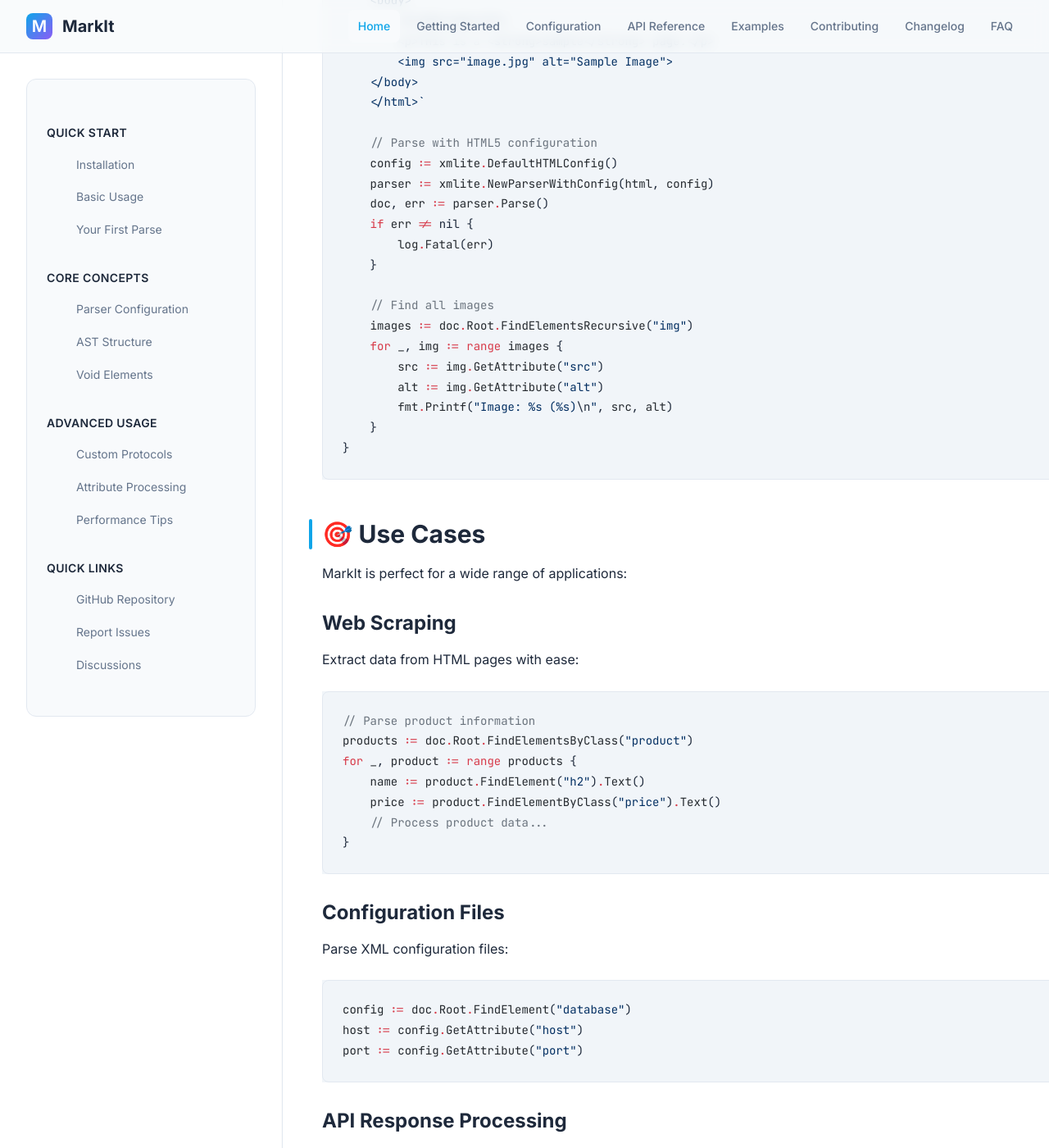
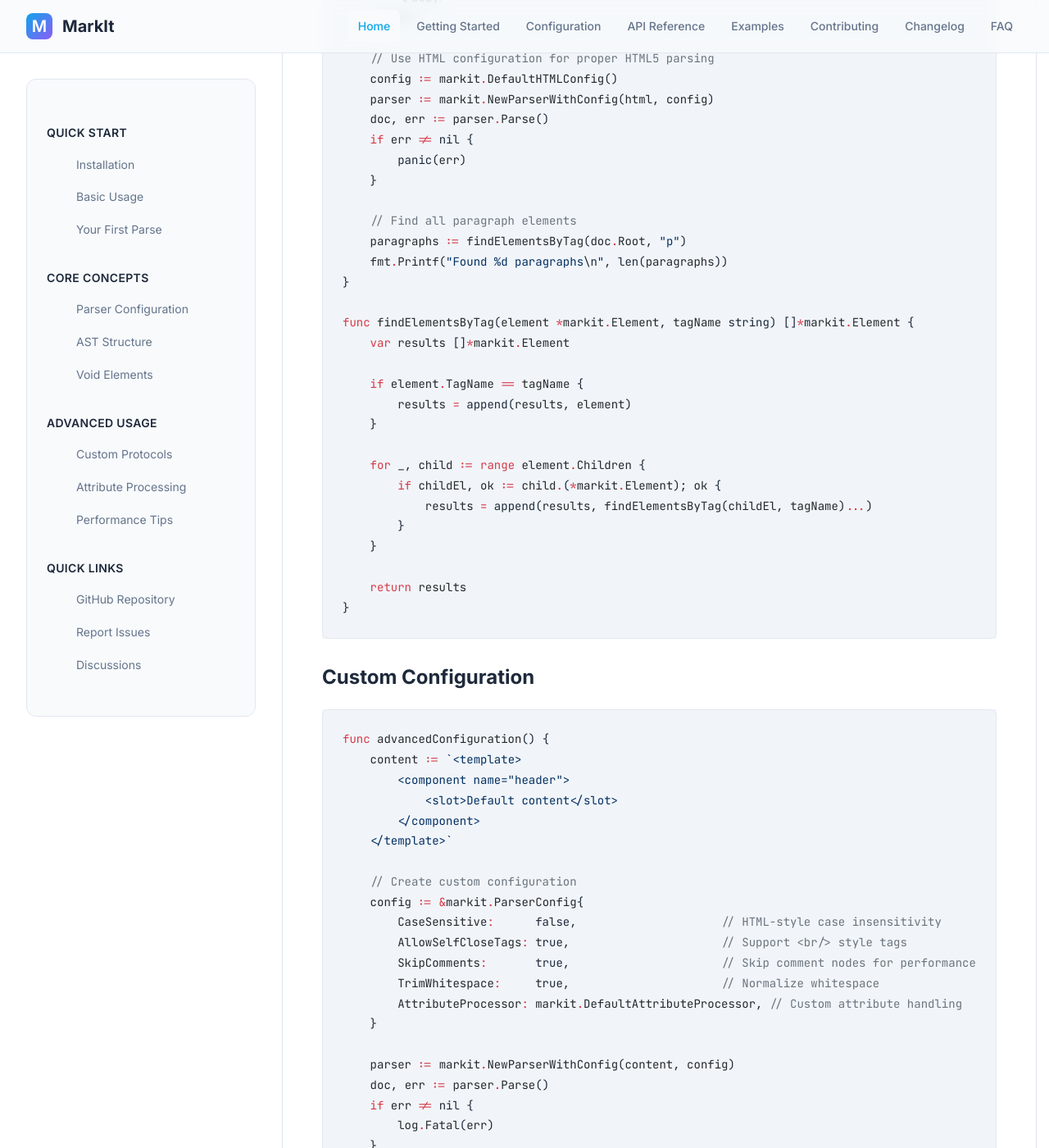
Before and after one commit to khicago/markit, a Jekyll site: the page built from docs/index.md, in a window 1280 px wide and 1400 px high, scrolled down 2754 px. Shown: the whole window at 82% size. Built offline with Jekyll 4.4.1, drawn with Linux system fonts in a browser that asks for light colours; some of the changed text lies outside the part shown.

Commit message:
docs: update xmlite references to markit in documentation
- Update package imports from github.com/khicago/xmlite to github.com/khicago/markit

- Update function calls from xmlite.* to markit.*

- Update GitHub repository URLs and links

- Modernize index.md with new branding and improved structure

All documentation now consistently uses the new markit package name.

````diff
--- a/docs/index.md
+++ b/docs/index.md
@@ -1,42 +1,31 @@
 ---
 layout: default
-title: "MarkIt - Fast XML/HTML Parser for Go"
-description: "A high-performance, memory-efficient XML and HTML parser for Go with a simple API and extensive configuration options."
-keywords: "Go, XML, HTML, parser, AST, performance, memory-efficient, llm, ai"
+title: "MarkIt - Next-Generation Extensible Markup Parser"
+description: "Revolutionary markup parsing with configurable tag bracket protocols. Parse XML, HTML, and any custom markup format with a single, extensible parser."
+keywords: "markit, xml parser, html parser, go parser, extensible markup, tag protocols, llm, ai"
 author: "Khicago Team"
 ---
 
-# MarkIt Parser
+# MarkIt
 
-<div class="text-center mb-2">
-    <p style="font-size: 1.2rem; color: #666;">A fast, memory-efficient XML and HTML parser for Go</p>
-    <div style="margin: 2rem 0;">
-        <span class="badge badge-success">Go 1.19+</span>
-        <span class="badge badge-info">Zero Dependencies</span>
-        <span class="badge badge-warning">High Performance</span>
-    </div>
-</div>
+> **The Next-Generation Extensible Markup Parser for Go**
 
-## 🚀 Features
+Revolutionary markup parsing with configurable tag bracket protocols - Parse XML, HTML, and any custom markup format with a single, extensible parser.
 
-- **High Performance**: Optimized for speed and memory efficiency
-- **Zero Dependencies**: Pure Go implementation with no external dependencies
-- **Flexible Configuration**: Support for both XML and HTML parsing modes
-- **Rich AST**: Complete Abstract Syntax Tree with full node information
-- **Easy to Use**: Simple, intuitive API that's easy to learn and use
-- **Extensible**: Custom attribute processors and protocol matchers
-- **Well Tested**: Comprehensive test suite with 99.5% code coverage
-- **Production Ready**: Used in production environments
+[![Go Version](https://img.shields.io/badge/go-%3E%3D1.22-blue.svg)](https://golang.org/)
+[![Test Coverage](https://img.shields.io/badge/coverage-100%25-brightgreen.svg)](https://github.com/khicago/markit)
+[![Go Report Card](https://goreportcard.com/badge/github.com/khicago/markit)](https://goreportcard.com/report/github.com/khicago/markit)
+[![License](https://img.shields.io/badge/license-MIT-green.svg)](LICENSE)
 
-## 📦 Installation
+## 🚀 Quick Start
+
+### Installation
 
 ```bash
-go get github.com/khicago/xmlite
+go get github.com/khicago/markit
 ```
 
-## 🏃‍♂️ Quick Start
-
-### Basic XML Parsing
+### Basic Usage
 
 ```go
 package main
@@ -45,234 +34,199 @@ import (
     "fmt"
     "log"
 
-    "github.com/khicago/xmlite"
+    "github.com/khicago/markit"
 )
 
 func main() {
-    xml := `
-    <bookstore>
-        <book id="1" category="fiction">
-            <title>The Great Gatsby</title>
-            <author>F. Scott Fitzgerald</author>
-            <price currency="USD">12.99</price>
+    // XML content
+    xml := `<books>
+        <book id="1">
+            <title>The Go Programming Language</title>
+            <author>Alan Donovan</author>
         </book>
-    </bookstore>`
+    </books>`
 
-    // Parse with default XML configuration
-    parser := xmlite.NewParser(xml)
+    // Parse
+    parser := markit.NewParser(xml)
     doc, err := parser.Parse()
     if err != nil {
         log.Fatal(err)
     }
 
-    // Access the root element
-    root := doc.Root
-    fmt.Printf("Root element: %s\n", root.Name)
-
-    // Find book elements
-    books := root.FindElements("book")
-    for _, book := range books {
-        title := book.FindElement("title")
-        author := book.FindElement("author")
-        price := book.FindElement("price")
-
-        fmt.Printf("Book: %s by %s - %s %s\n",
-            title.Text(),
-            author.Text(),
-            price.GetAttribute("currency"),
-            price.Text())
-    }
+    // Access parsed content
+    fmt.Printf("Parsed %d root elements\n", len(doc.Children))
 }
 ```
 
-### HTML5 Parsing
+## 🌟 Key Features
+
+### Universal Markup Support
+Parse **XML**, **HTML**, and **custom markup** formats with one unified API.
+
+### Configurable Protocols
+Define your own bracket sequences: `<>`, `{{}}`, `[]`, or any custom delimiters.
+
+### High Performance
+- Zero-copy parsing for maximum speed
+- Memory-efficient token streaming
+- 100% test coverage
+
+### Developer-Friendly
+- Rich error reporting with line/column positions
+- Type-safe AST with visitor pattern
+- Comprehensive documentation
+
+## 📚 Usage Examples
+
+### HTML5 Document Parsing
 
 ```go
 package main
 
 import (
     "fmt"
-    "log"
-
-    "github.com/khicago/xmlite"
+    "github.com/khicago/markit"
 )
 
 func main() {
-    html := `
-    <!DOCTYPE html>
+    html := `<!DOCTYPE html>
     <html>
-    <head>
-        <title>My Page</title>
-        <meta charset="utf-8">
-    </head>
-    <body>
-        <h1>Welcome</h1>
-        <p>This is a <strong>sample</strong> page.</p>
-        <img src="image.jpg" alt="Sample Image">
-    </body>
+        <head><title>My Page</title></head>
+        <body>
+            <h1>Welcome</h1>
+            <p>Hello <strong>world</strong>!</p>
+            <br>
+            <img src="image.jpg" alt="Photo">
+        </body>
     </html>`
 
-    // Parse with HTML5 configuration
-    config := xmlite.DefaultHTMLConfig()
-    parser := xmlite.NewParserWithConfig(html, config)
+    // Use HTML configuration for proper HTML5 parsing
+    config := markit.DefaultHTMLConfig()
+    parser := markit.NewParserWithConfig(html, config)
+    doc, err := parser.Parse()
+    if err != nil {
+        panic(err)
+    }
+
+    // Find all paragraph elements
+    paragraphs := findElementsByTag(doc.Root, "p")
+    fmt.Printf("Found %d paragraphs\n", len(paragraphs))
+}
+
+func findElementsByTag(element *markit.Element, tagName string) []*markit.Element {
+    var results []*markit.Element
+
+    if element.TagName == tagName {
+        results = append(results, element)
+    }
+
+    for _, child := range element.Children {
+        if childEl, ok := child.(*markit.Element); ok {
+            results = append(results, findElementsByTag(childEl, tagName)...)
+        }
+    }
+
+    return results
+}
+```
+
+### Custom Configuration
+
+```go
+func advancedConfiguration() {
+    content := `<template>
+        <component name="header">
+            <slot>Default content</slot>
+        </component>
+    </template>`
+
+    // Create custom configuration
+    config := &markit.ParserConfig{
+        CaseSensitive:      false,                     // HTML-style case insensitivity
+        AllowSelfCloseTags: true,                      // Support <br/> style tags
+        SkipComments:       true,                      // Skip comment nodes for performance
+        TrimWhitespace:     true,                      // Normalize whitespace
+        AttributeProcessor: markit.DefaultAttributeProcessor, // Custom attribute handling
+    }
+
+    parser := markit.NewParserWithConfig(content, config)
     doc, err := parser.Parse()
     if err != nil {
         log.Fatal(err)
     }
 
-    // Find all images
-    images := doc.Root.FindElementsRecursive("img")
-    for _, img := range images {
-        src := img.GetAttribute("src")
-        alt := img.GetAttribute("alt")
-        fmt.Printf("Image: %s (%s)\n", src, alt)
-    }
+    // Process the parsed document
+    processTemplate(doc)
 }
 ```
 
-## 🎯 Use Cases
+### AST Traversal and Transformation
 
-MarkIt is perfect for a wide range of applications:
+```go
+// Custom visitor for extracting links
+type LinkExtractor struct {
+    Links []Link
+}
 
-### Web Scraping
-Extract data from HTML pages with ease:
-```go
-// Parse product information
-products := doc.Root.FindElementsByClass("product")
-for _, product := range products {
-    name := product.FindElement("h2").Text()
-    price := product.FindElementByClass("price").Text()
-    // Process product data...
+type Link struct {
+    URL  string
+    Text string
+}
+
+func (le *LinkExtractor) VisitElement(element *markit.Element) error {
+    if element.TagName == "a" {
+        href, hasHref := element.Attributes["href"]
+        if hasHref {
+            link := Link{URL: href}
+
+            // Extract text content
+            markit.Walk(doc.Root, func(node markit.Node) bool {
+                if element, ok := node.(*markit.Element); ok {
+                    fmt.Printf("Element: <%s>\n", element.TagName)
+                }
+                return true // Continue walking
+            })
+
+            le.Links = append(le.Links, link)
+        }
+    }
+    return nil
+}
+
+// Error handling with detailed information
+func handleParsingErrors(content string) {
+    parser := markit.NewParser(content)
+    doc, err := parser.Parse()
+
+    if err != nil {
+        if parseErr, ok := err.(*markit.ParseError); ok {
+            fmt.Printf("Parse error at line %d, column %d: %s\n",
+                parseErr.Line, parseErr.Column, parseErr.Message)
+        } else {
+            fmt.Printf("General error: %s\n", err.Error())
+        }
+        return
+    }
+
+    // Process successful parse result
+    fmt.Printf("Successfully parsed document with %d elements\n",
+        countElements(doc.Root))
 }
 ```
 
-### Configuration Files
-Parse XML configuration files:
-```go
-config := doc.Root.FindElement("database")
-host := config.GetAttribute("host")
-port := config.GetAttribute("port")
-```
+## 🔗 Links
 
-### API Response Processing
-Handle XML API responses:
-```go
-users := doc.Root.FindElements("user")
-for _, user := range users {
-    id := user.GetAttribute("id")
-    name := user.FindElement("name").Text()
-    email := user.FindElement("email").Text()
-}
-```
-
-### Template Processing
-Build template engines and content processors:
-```go
-// Process template variables
-variables := doc.Root.FindElementsRecursive("var")
-for _, v := range variables {
-    name := v.GetAttribute("name")
-    value := v.Text()
-    // Replace template variables...
-}
-```
-
-## 🔧 Configuration Options
-
-MarkIt provides flexible configuration options for different parsing needs:
-
-| Configuration | Best For | Features |
-|---------------|----------|----------|
-| `DefaultXMLConfig()` | XML documents | Strict parsing, case-sensitive |
-| `DefaultHTMLConfig()` | HTML documents | Void elements, case-insensitive |
-| Custom Config | Specific needs | Full control over parsing behavior |
-
-### Custom Configuration Example
-
-```go
-config := &xmlite.ParserConfig{
-    CaseSensitive:      false,
-    AllowSelfCloseTags: true,
-    SkipComments:       false,
-    VoidElements:       []string{"br", "hr", "img", "input"},
-    AttributeProcessor: xmlite.DefaultAttributeProcessor,
-}
-
-parser := xmlite.NewParserWithConfig(content, config)
-```
-
-## 📊 Performance
-
-MarkIt is designed for high performance:
-
-- **Memory Efficient**: Minimal memory allocation during parsing
-- **Fast Parsing**: Optimized tokenization and AST construction
-- **Scalable**: Handles large documents efficiently
-- **Concurrent Safe**: Safe for use in concurrent applications
-
-### Benchmark Results
-
-```
-BenchmarkParseXML-8     	   10000	    120543 ns/op	   45234 B/op	     892 allocs/op
-BenchmarkParseHTML-8    	    8000	    145678 ns/op	   52341 B/op	    1023 allocs/op
-```
-
-## 🛠️ Advanced Features
-
-### Custom Attribute Processing
-```go
-customProcessor := func(key, value string) (string, string) {
-    // Custom attribute processing logic
-    return strings.ToLower(key), strings.TrimSpace(value)
-}
-
-config.AttributeProcessor = customProcessor
-```
-
-### AST Traversal
-```go
-// Walk the entire AST
-xmlite.Walk(doc.Root, func(node xmlite.Node) bool {
-    if element, ok := node.(*xmlite.Element); ok {
-        fmt.Printf("Element: %s\n", element.Name)
-    }
-    return true // Continue traversal
-})
-```
-
-### Error Handling
-```go
-doc, err := parser.Parse()
-if err != nil {
-    if parseErr, ok := err.(*xmlite.ParseError); ok {
-        fmt.Printf("Parse error at line %d, column %d: %s\n",
-            parseErr.Line, parseErr.Column, parseErr.Message)
-    }
-}
-```
-
-## 📚 Documentation
-
-- **[Getting Started](getting-started)** - Installation and basic usage
-- **[Configuration](configuration)** - Detailed configuration options
-- **[API Reference](api-reference)** - Complete API documentation
-- **[Examples](examples)** - Practical usage examples
-- **[FAQ](faq)** - Frequently asked questions
-- **[Contributing](contributing)** - How to contribute to the project
-
-## 🤝 Community
-
-- **GitHub**: [github.com/khicago/xmlite](https://github.com/khicago/xmlite)
-- **Issues**: [Report bugs or request features](https://github.com/khicago/xmlite/issues)
-- **Discussions**: [Join the community discussion](https://github.com/khicago/xmlite/discussions)
+- **GitHub**: [github.com/khicago/markit](https://github.com/khicago/markit)
+- **Issues**: [Report bugs or request features](https://github.com/khicago/markit/issues)
+- **Discussions**: [Join the community discussion](https://github.com/khicago/markit/discussions)
 
 ## 📄 License
 
-MarkIt is released under the MIT License. See [LICENSE](https://github.com/khicago/xmlite/blob/main/LICENSE) for details.
+MarkIt is released under the MIT License. See [LICENSE](https://github.com/khicago/markit/blob/main/LICENSE) for details.
 
 ---
 
-<div class="text-center mt-2">
-    <a href="getting-started" class="btn">Get Started</a>
-    <a href="https://github.com/khicago/xmlite" class="btn btn-outline">View on GitHub</a>
+<div class="text-center">
+<h3>Ready to get started?</h3>
+<a href="https://github.com/khicago/markit" class="btn btn-outline">View on GitHub</a>
 </div>
````
